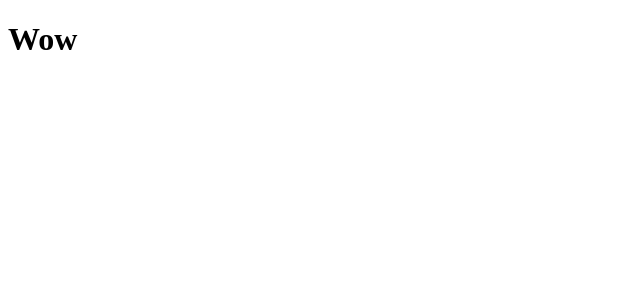
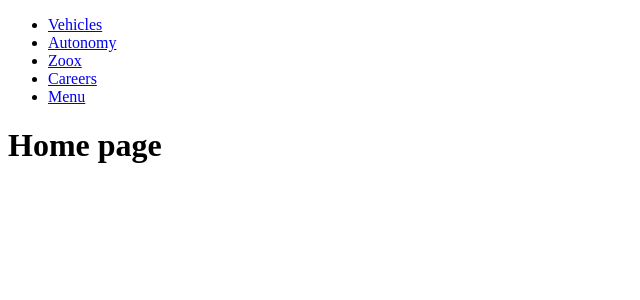
Before and after one commit to espain16/zoox-website-clone, a React (Create React App) app: page / in a window 1280 px wide. Shown: the top 300 px of the page, without its empty margins (0-640 px from the left). Built offline with nearby package versions, Linux system fonts and the light colour scheme.

Commit message:
feat: Created temp routes

```diff
--- a/package.json
+++ b/package.json
@@ -8,6 +8,7 @@
     "@testing-library/user-event": "^13.5.0",
     "react": "^18.2.0",
     "react-dom": "^18.2.0",
+    "react-router-dom": "^6.21.1",
     "react-scripts": "5.0.1",
     "web-vitals": "^2.1.4"
   },
--- a/src/App.js
+++ b/src/App.js
@@ -1,11 +1,23 @@
 import React from "react";
+import NavBar from "./components/NavBar";
+import { Route, Routes } from "react-router-dom";
+import Home from "./pages/Home";
+import Vehicle from "./pages/Vehicle";
 
 function App() {
   return (
     <>
-      <h1>Wow</h1>
+      <NavBar />
+      <Routes>
+        <Route path="/" element={<Home />} />
+        <Route path="/vehicles" element={Vehicle} />
+      </Routes>
     </>
   );
 }
 
 export default App;
+
+/**
+ *
+ */
--- /dev/null
+++ b/src/components/NavBar.js
@@ -0,0 +1,30 @@
+import React from "react";
+import { Link } from "react-router-dom";
+
+function NavBar() {
+  return (
+    <div>
+      <nav>
+        <ul>
+          <li>
+            <Link to="/vehicles">Vehicles</Link>
+          </li>
+          <li>
+            <Link to="/autonomy">Autonomy</Link>
+          </li>
+          <li>
+            <Link to="/">Zoox</Link>
+          </li>
+          <li>
+            <Link to="">Careers</Link>
+          </li>
+          <li>
+            <Link to="">Menu</Link>
+          </li>
+        </ul>
+      </nav>
+    </div>
+  );
+}
+
+export default NavBar;
--- a/src/index.js
+++ b/src/index.js
@@ -1,10 +1,13 @@
 import React from "react";
 import ReactDOM from "react-dom/client";
 import App from "./App";
+import { BrowserRouter } from "react-router-dom";
 
 const root = ReactDOM.createRoot(document.getElementById("root"));
 root.render(
   <React.StrictMode>
-    <App />
+    <BrowserRouter>
+      <App />
+    </BrowserRouter>
   </React.StrictMode>
 );
--- /dev/null
+++ b/src/pages/Home.js
@@ -0,0 +1,11 @@
+import React from "react";
+
+function Home() {
+  return (
+    <>
+      <h1>Home page</h1>
+    </>
+  );
+}
+
+export default Home;
--- /dev/null
+++ b/src/pages/Vehicle.js
@@ -0,0 +1,10 @@
+import React from "react";
+
+function Vehicle() {
+  return (
+    <>
+      <h1>Vehicle page here!</h1>
+    </>
+  );
+}
+export default Vehicle;
```
Also changed, not shown: 1 other file (tests, documents, lock files or other folders).
